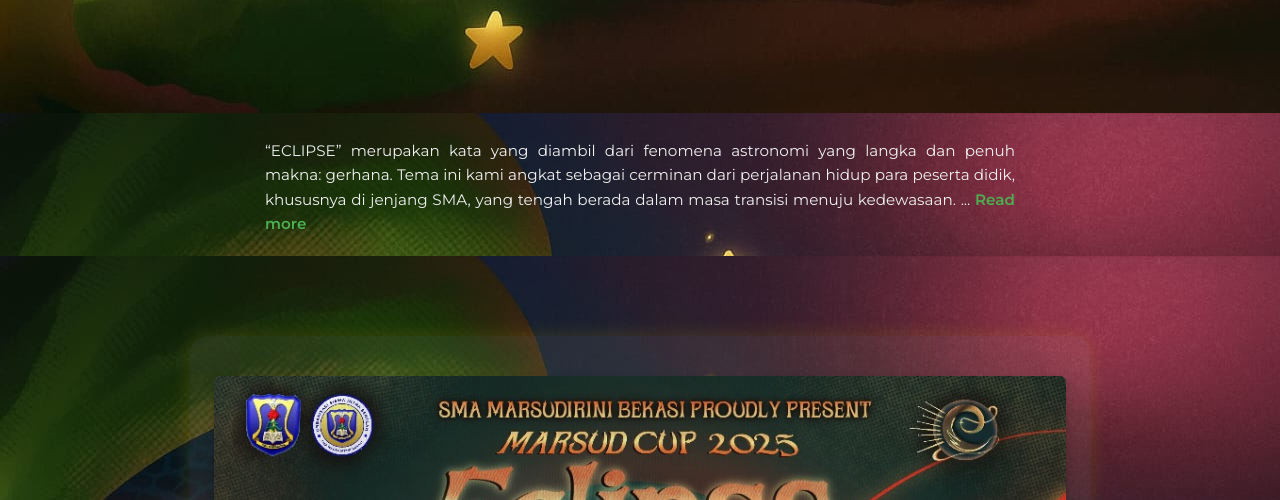
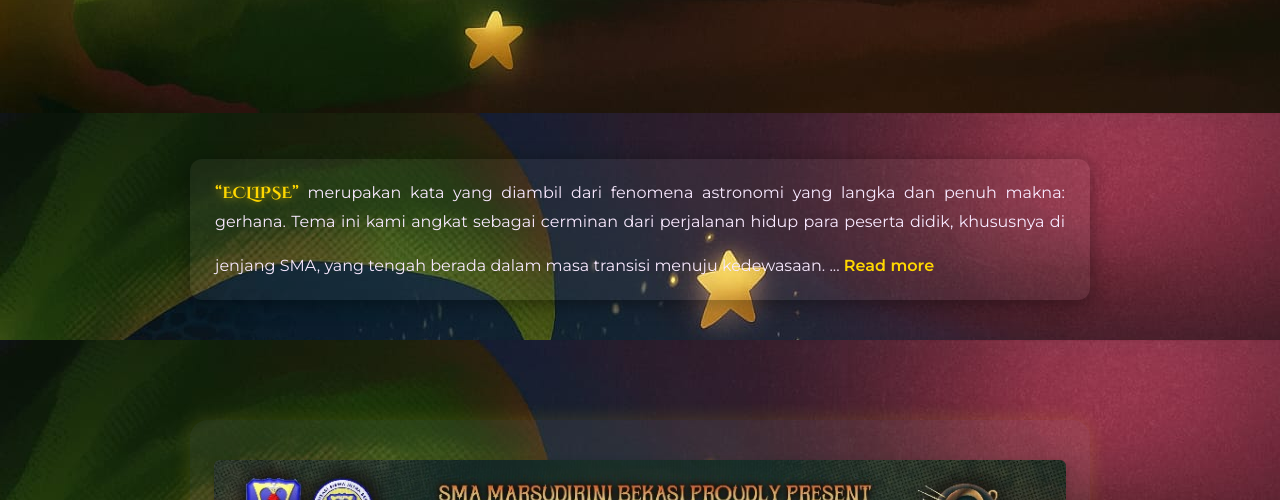
Before and after one commit to dorkaszen/.marsudCup2025, a plain HTML site: page index.html in a window 1280 px wide. Shown: the part 740-1240 px from the top of the page. Drawn offline with Linux system fonts and the light colour scheme.

Commit message:
Update style.css

```diff
--- a/style.css
+++ b/style.css
@@ -829,3 +829,40 @@ body {
   color: #f1e6ff;
   font-family: 'Montserrat', sans-serif;
 }
+
+/* Styling teks Filosofi Logo */
+#eclipseText {
+  font-family: 'Montserrat', sans-serif;
+  font-size: 1rem;
+  line-height: 1.8;
+  text-align: justify;
+  max-width: 900px;
+  margin: 40px auto;
+  color: #f8e9ff;
+  background: rgba(255, 255, 255, 0.05);
+  padding: 20px 25px;
+  border-radius: 12px;
+  box-shadow: 0 4px 20px rgba(0, 0, 0, 0.4);
+}
+
+/* Highlight kata ECLIPSE */
+#eclipseText .highlight {
+  font-family: 'Cinzel Decorative', serif;
+  font-weight: 700;
+  color: #FFD700;
+  text-shadow: 0 0 8px rgba(255, 215, 0, 0.7);
+}
+
+/* Read more link */
+#readMoreLink {
+  display: inline-block;
+  margin-top: 15px;
+  color: #FFD700;
+  font-weight: 600;
+  text-decoration: none;
+  transition: color 0.3s;
+}
+
+#readMoreLink:hover {
+  color: #FFA500;
+}
```
